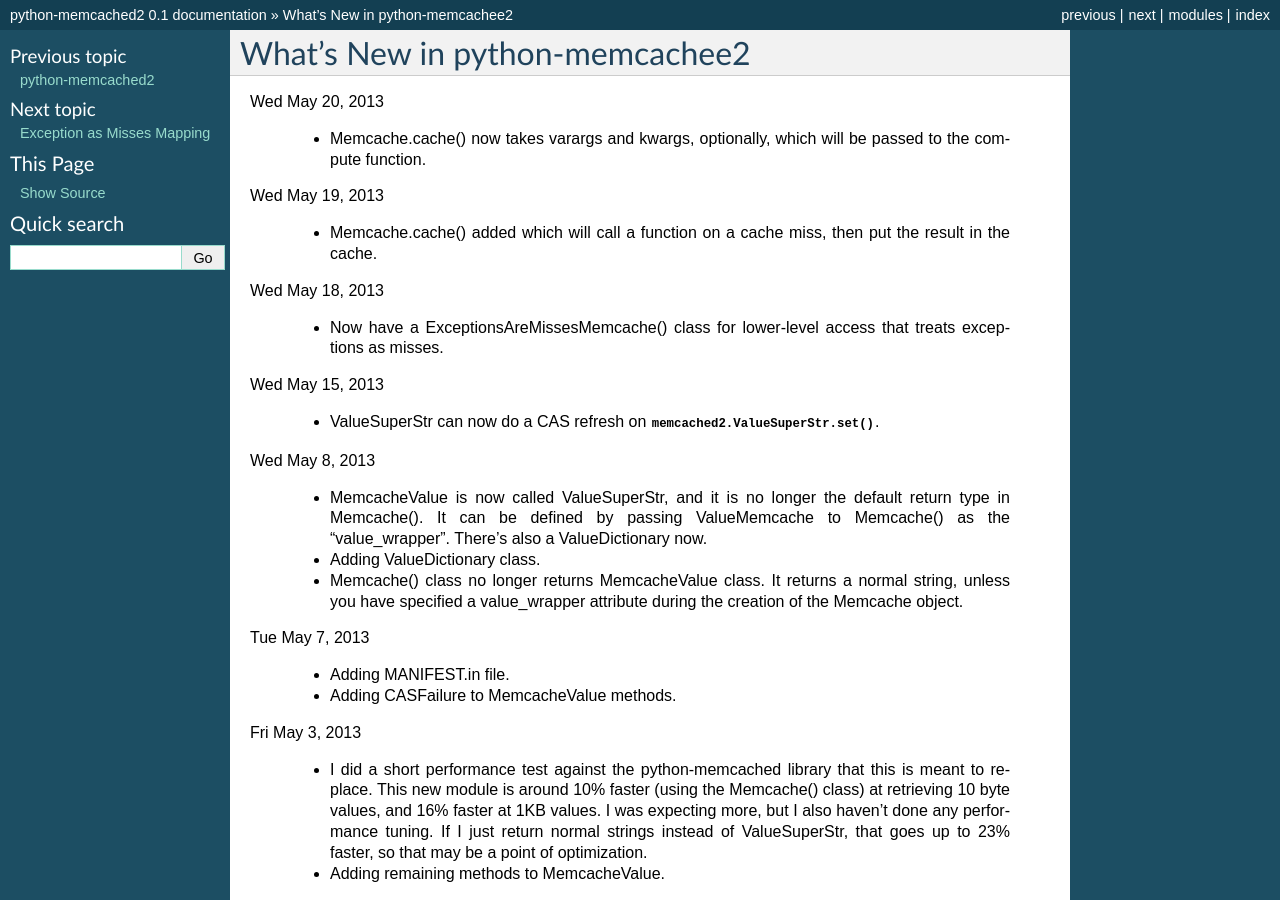
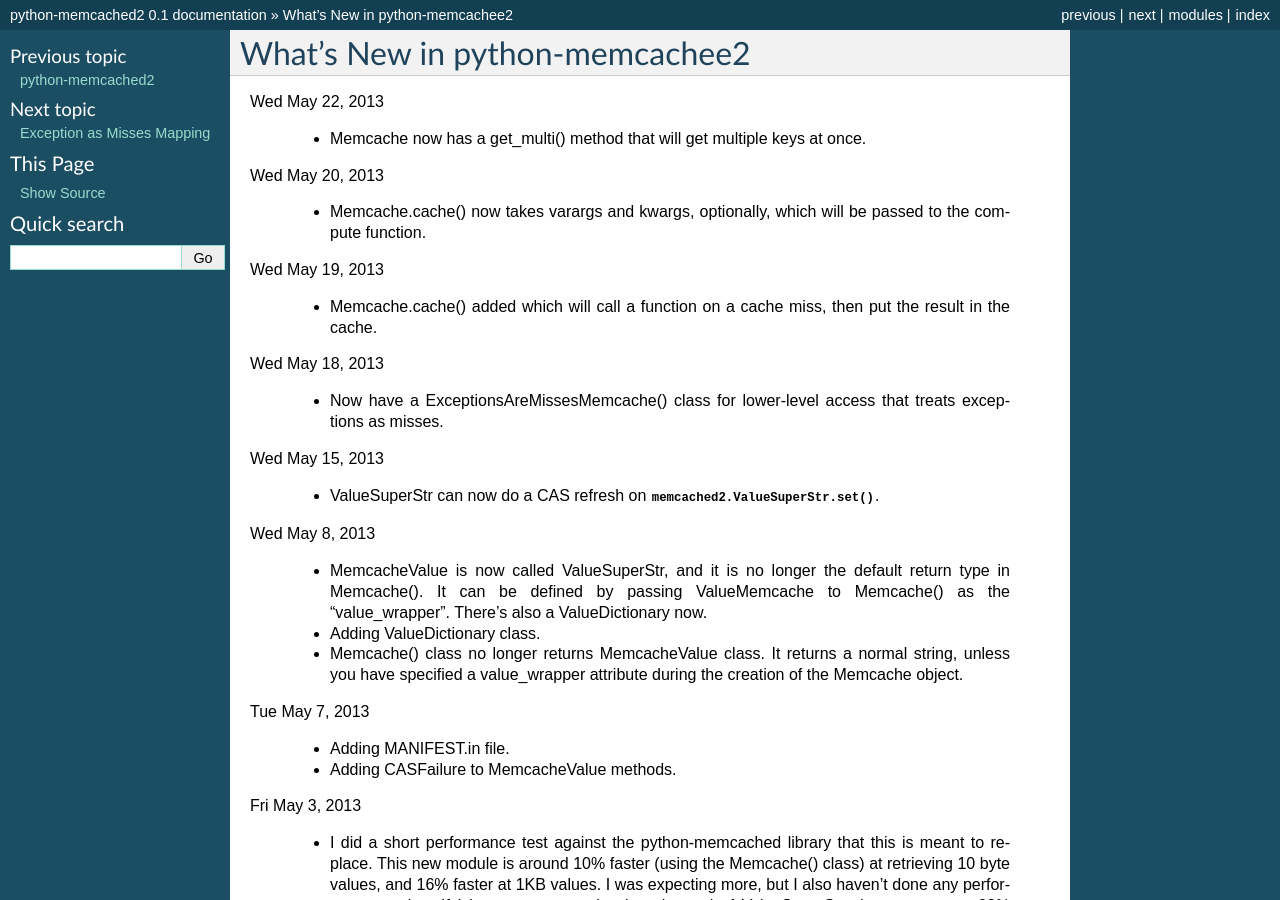
Before and after one commit to linsomniac/python-memcached2, a Sphinx documentation site: the page built from docs/whatsnew.rst, in a window 1280 px wide and 900 px high. Built offline with Sphinx 7.4.7, drawn with Linux system fonts in a browser that asks for light colours.

Commit message:
Updating TODO/whatnew.

```diff
--- a/docs/whatsnew.rst
+++ b/docs/whatsnew.rst
@@ -1,5 +1,10 @@
 What's New in python-memcachee2
 *******************************
+
+Wed May 22, 2013
+
+  * Memcache now has a get_multi() method that will get multiple keys at
+    once.
 
 Wed May 20, 2013
 
```
Also changed, not shown: 1 other file.
